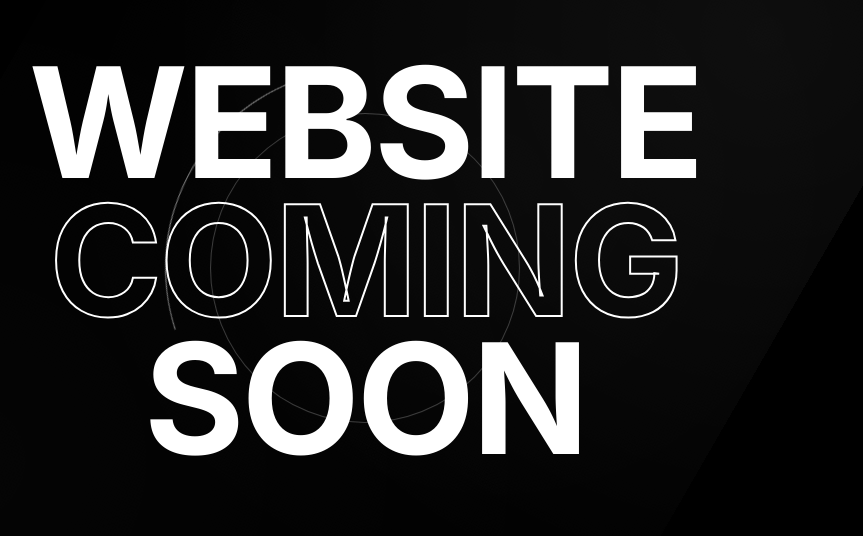
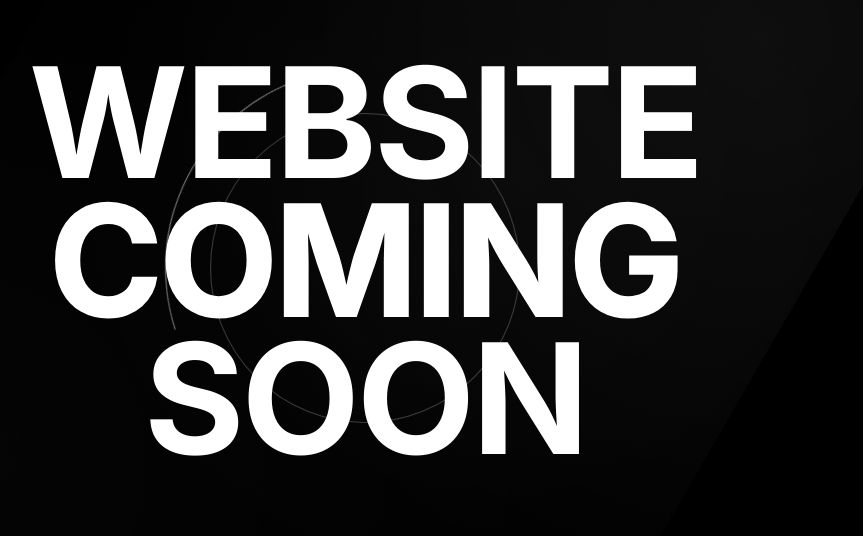
Before and after one commit to Devall-Digital/solar-panels-oldham, a PHP site: page / in a window 1280 px wide. Shown: the part 132-668 px from the top of the page, without its empty margins (275-1138 px from the left). Run offline with PHP 8.4, Linux system fonts and the light colour scheme.

Commit message:
Update CSS styles for improved layout and text stroke support
- Changed container width from 100vw to 100% to eliminate scrollbar width issues.
- Added comments to clarify the use of browser-supported text stroke for better accessibility and performance.

```diff
--- a/styles.css
+++ b/styles.css
@@ -22,7 +22,8 @@ body {
 
 .container {
     position: relative;
-    width: 100vw;
+    /* Using 100% prevents the extra few pixels introduced by the browser's scrollbar width */
+    width: 100%;
     height: 100vh;
     display: flex;
     align-items: center;
@@ -63,9 +64,8 @@ body {
 
 .line:nth-child(2) {
     animation-delay: 0.4s;
-    color: transparent;
+    /* Browser-supported stroke */
     -webkit-text-stroke: 2px var(--pure-white);
-    text-stroke: 2px var(--pure-white);
 }
 
 .line:nth-child(3) {
@@ -210,9 +210,9 @@ body {
         font-size: clamp(2.5rem, 18vw, 6rem);
     }
 
+    /* Browser-supported stroke */
     .line:nth-child(2) {
         -webkit-text-stroke: 1px var(--pure-white);
-        text-stroke: 1px var(--pure-white);
     }
 }
 
```
